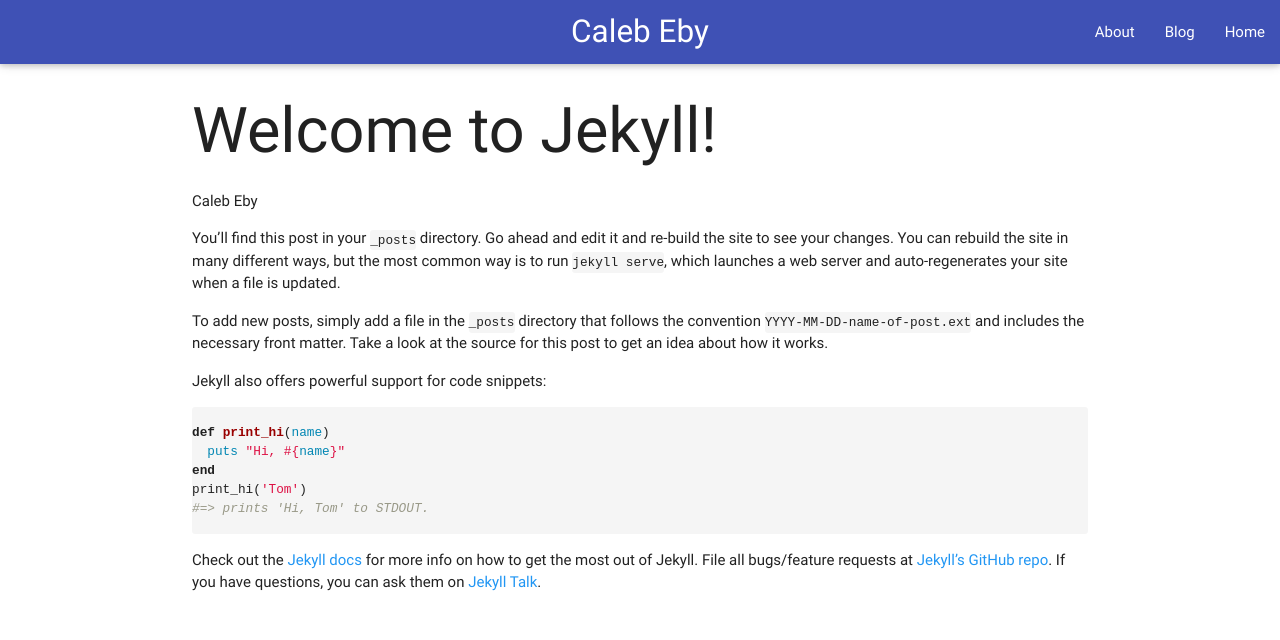
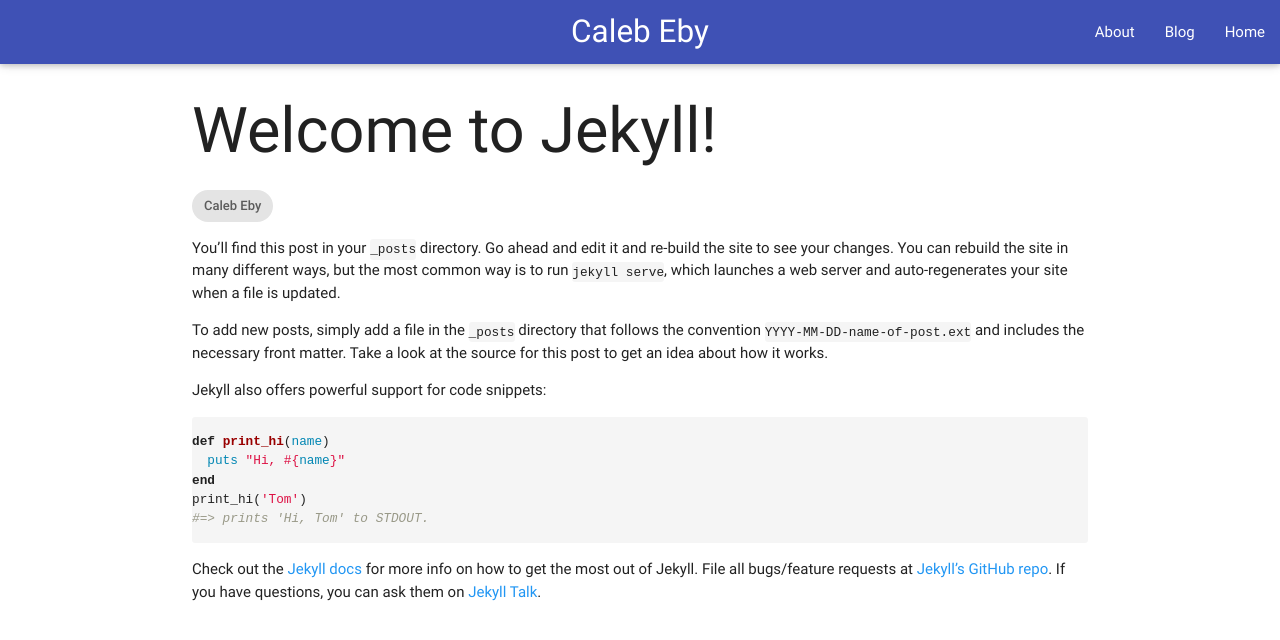
Before and after one commit to calebeby/calebeby.github.io, a Jekyll site: the page built from _posts/2016-01-07-welcome-to-jekyll.markdown, in a window 1280 px wide. Shown: the top 640 px of the page. Built offline with Jekyll 4.4.1, drawn with Linux system fonts in a browser that asks for light colours; nearby versions of some CDN libraries.

Commit message:
Update post.html

```diff
--- a/_layouts/post.html
+++ b/_layouts/post.html
@@ -16,7 +16,7 @@
 			{% if page.author %}
 				<span class="chip" itemprop="author" itemscope itemtype="http://schema.org/Person"><span itemprop="name">{{ page.author }}</span></span>
 			{% else %}
-				{{ site.author.name }}
+				<span class="chip">{{ site.author.name }}</span>
 			{% endif %}
 		</div>
   </header>
```
